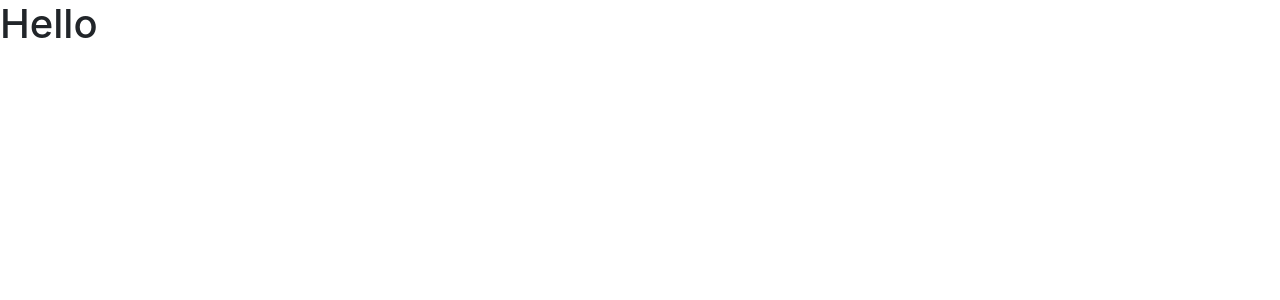
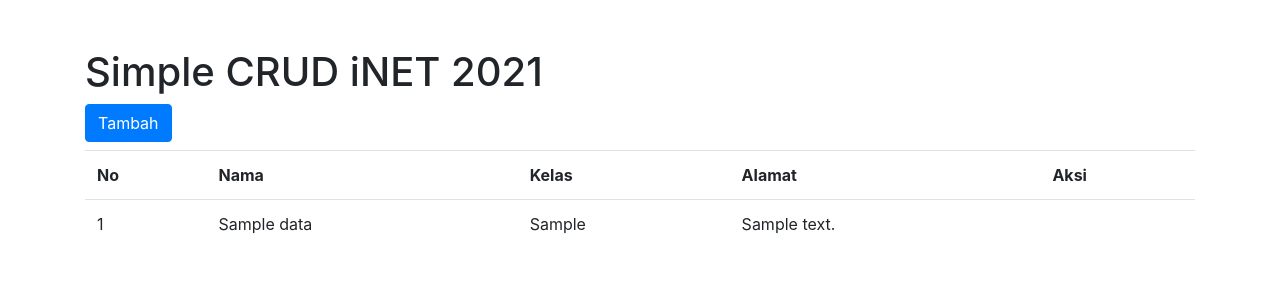
Before and after one commit to inet-iptek/crud_bootstrap, a PHP site: page / in a window 1280 px wide. Before the commit the part shown is almost empty. Shown: the top 300 px of the page. Run offline with PHP 8.4, Linux system fonts and the light colour scheme; tables that the repository leaves empty or names only in its code hold one stand-in row (values such as "Sample post").

Commit message:
select data

```diff
--- a/index.php
+++ b/index.php
@@ -1,3 +1,36 @@
+<?php include "config.php"; ?>
 <?php include "header.php"; ?>
-<h1>Hello</h1>
+<div class="container mt-5">
+    <div class="row">
+        <div class="col-lg-12 mx-auto">
+            <h1>Simple CRUD iNET <?= date('Y'); ?></h1>
+            <a href="" class="btn btn-primary mb-2">Tambah</a>
+            <div class="table-responsive">
+                <table class="table">
+                    <tr>
+                        <th>No</th>
+                        <th>Nama</th>
+                        <th>Kelas</th>
+                        <th>Alamat</th>
+                        <th>Aksi</th>
+                    </tr>
+                    <?php
+                        $sql = "SELECT * FROM data";
+                        $data = $conn->query($sql);
+                        $no = 1;
+                        while($dt = $data->fetch_array()) :
+                    ?>
+                    <tr>
+                        <td><?= $no++?></td>
+                        <td><?= $dt['nama']; ?></td>
+                        <td><?= $dt['kelas']; ?></td>
+                        <td><?= $dt['alamat']; ?></td>
+                        <td></td>
+                    </tr>
+                    <?php endwhile; ?>
+                </table>
+            </div>
+        </div>
+    </div>
+</div>
 <?php include "footer.php"; ?>
```
